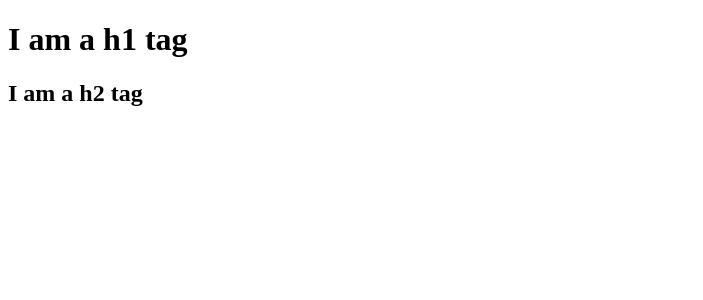
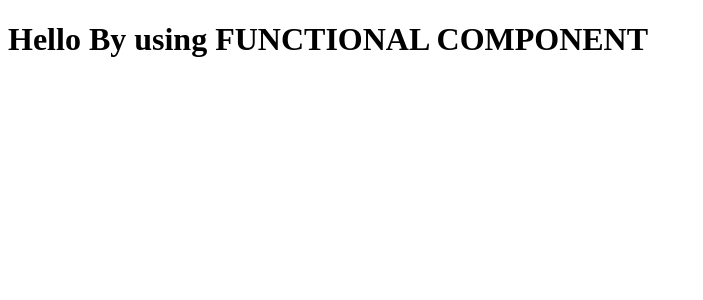
Before and after one commit to mandartule/Hungry, a React (Vite) app: page / in a window 1280 px wide. Shown: the top 300 px of the page, without its empty margins (0-703 px from the left). Built offline with nearby package versions, Linux system fonts and the light colour scheme.

Commit message:
Fulctional component

```diff
--- a/App.js
+++ b/App.js
@@ -7,17 +7,44 @@ root.render(heading);
 
 //-------------------------------------------
 
+// import React from "react"
+// import ReactDOM from "react-dom"
+
+// const parent = React.createElement("div", { id: "parent"},
+//     React.createElement("div", { id: "child" },
+//         [
+//             React.createElement("h1", {}, "I am a h1 tag"),
+//             React.createElement("h2", {}, "I am a h2 tag")
+//         ]
+//     )
+// );
+
+// const root = ReactDOM.createRoot(document.getElementById("root"));
+// root.render(parent);
+
+//----------------------------------------------------------------------------------------
+
+
+// import React from "react"
+// import ReactDOM from "react-dom"
+
+// const jsxHeading = <h1 className="head" tabIndex="1">Hello By using JSX</h1>
+// const root = ReactDOM.createRoot(document.getElementById("root"));
+// root.render(jsxHeading);
+
+//----------------------------------------------------------------------------------------
+
+//FUNCTIONAL COMPONENT
+
 import React from "react"
 import ReactDOM from "react-dom"
 
-const parent = React.createElement("div", { id: "parent"},
-    React.createElement("div", { id: "child" },
-        [
-            React.createElement("h1", {}, "I am a h1 tag"),
-            React.createElement("h2", {}, "I am a h2 tag")
-        ]
-    )
-);
+const HeadingComponent = () => (
+    <div>
+        <h1 className="head" > Hello By using FUNCTIONAL COMPONENT</h1>
+    </div>
+)
 
 const root = ReactDOM.createRoot(document.getElementById("root"));
-root.render(parent);
+
+root.render(<HeadingComponent/>)
```
